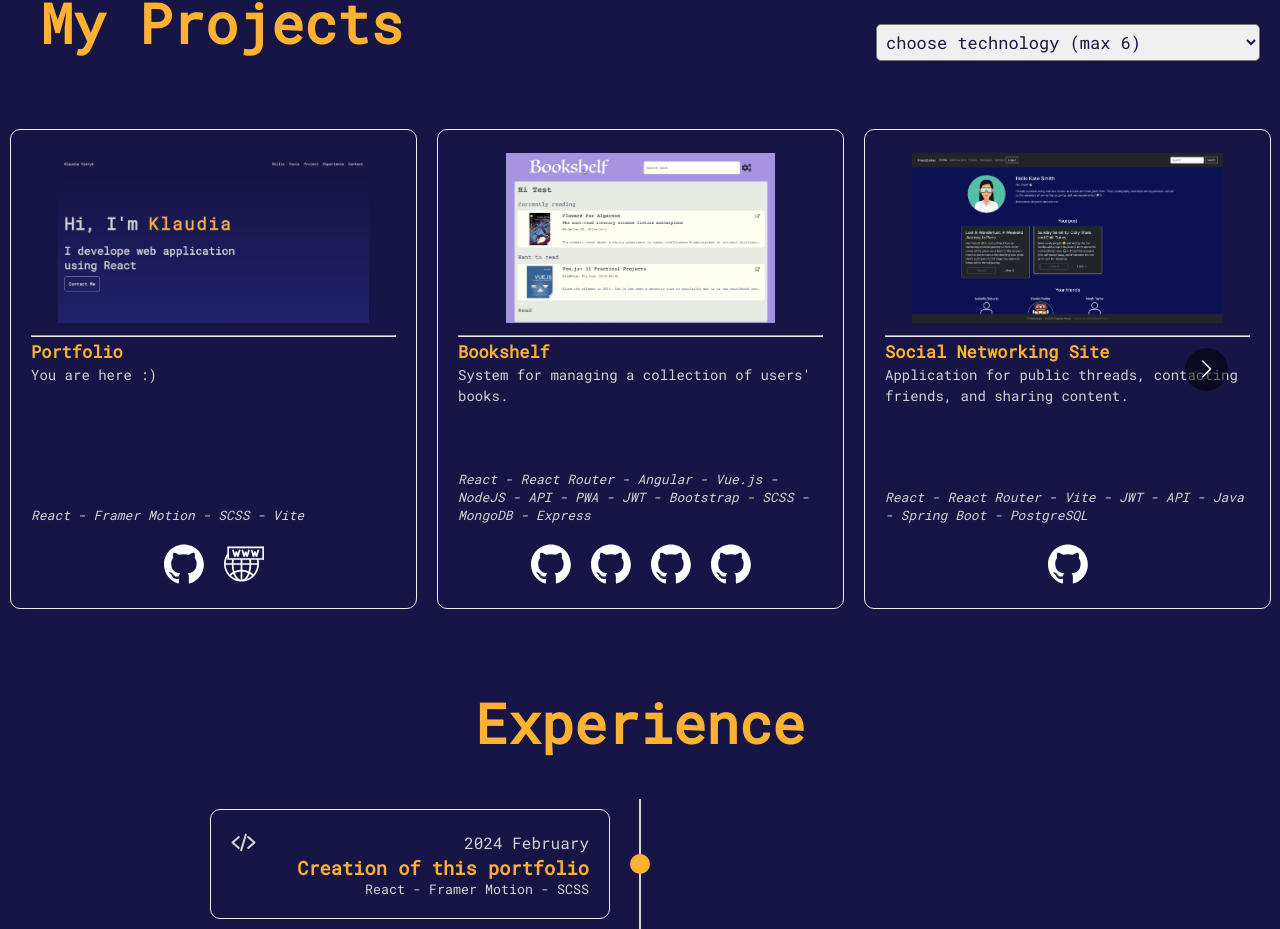
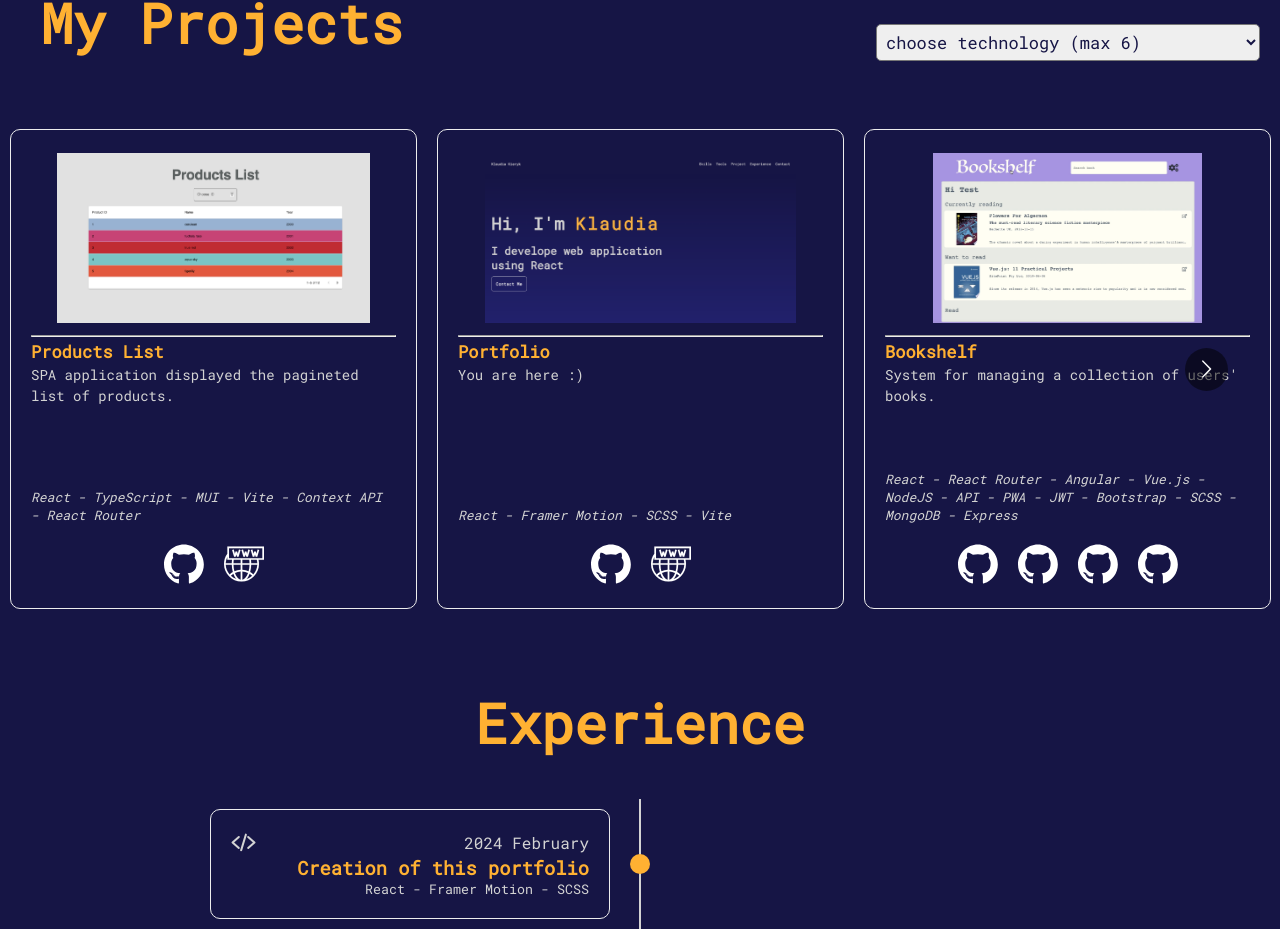
Before and after one commit to klaudiak98/portfolio, a React (Vite) app: page / in a window 1280 px wide. Shown: the part 2514-3443 px from the top of the page. Built offline with nearby package versions, Linux system fonts and the light colour scheme.

Commit message:
Add project

```diff
--- a/src/components/projects/Projects.jsx
+++ b/src/components/projects/Projects.jsx
@@ -16,9 +16,18 @@ import taskTrackerImg from '../../assets/projects/tasktracker.png'
 import awwwsomeImg from '../../assets/projects/awwwesome.png'
 import socialNetworkingImg from '../../assets/projects/socialnetworking.png'
 import componentsListImg from '../../assets/projects/componentslist.png'
+import productsListImg from '../../assets/projects/productslist.png'
 
 const Projects = () => {
   const projects = [
+    {
+      name: 'Products List',
+      description: 'SPA application displayed the pagineted list of products.',
+      tags: ['React', 'TypeScript', 'MUI', 'Vite', 'Context API', 'React Router' ],
+      github: 'https://github.com/klaudiak98/products-list-app',
+      demo: 'https://products-list-app-kk.vercel.app/',
+      image: productsListImg
+    },
     {
       name: 'Portfolio',
       description: 'You are here :)',
@@ -57,7 +66,7 @@ const Projects = () => {
     {
       name: 'Components Library',
       description: 'The application contains implementations of different components that can be used in another project.',
-      tags: ['React', 'Tailwind', 'React Context', 'React Reducer', 'React Hooks'],
+      tags: ['React', 'Tailwind', 'Context API', 'React Reducer', 'React Hooks'],
       github: 'https://github.com/klaudiak98/components-list',
       image: componentsListImg
     },
```
Also changed, not shown: src/assets/projects/productslist.png (added).
